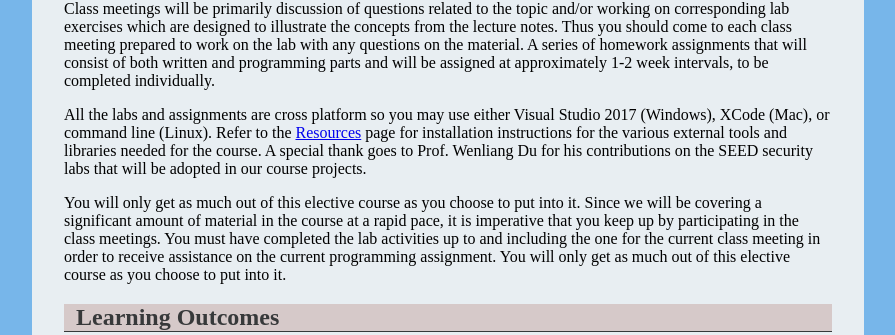
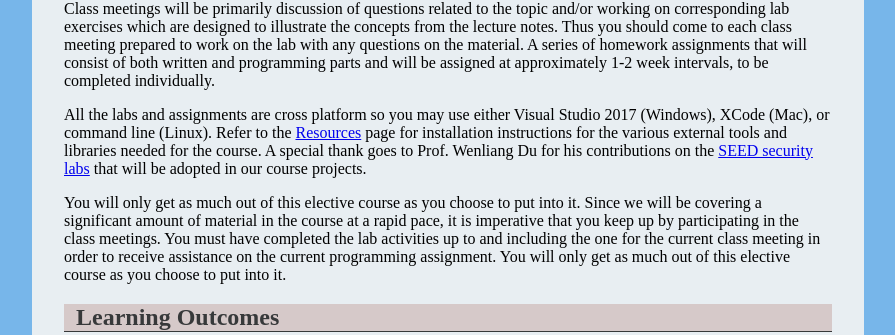
Before and after one commit to ycpcs/cs497-spring2019, a Jekyll site: the page built from syllabus.md, in a window 1280 px wide and 900 px high, scrolled down 737 px. Shown: the part 136-471 px from the top of the window, without its empty margins (192-1087 px from the left). Built offline with Jekyll 4.4.1, drawn with Linux system fonts in a browser that asks for light colours; part of the change alters nothing that is shown.

```diff
--- a/syllabus.md
+++ b/syllabus.md
@@ -39,7 +39,7 @@ Course Structure and Expectations
 ---------------------------------
 Class meetings will be primarily discussion of questions related to the topic and/or working on corresponding lab exercises which are designed to illustrate the concepts from the lecture notes. Thus you should come to each class meeting prepared to work on the lab with any questions on the material. A series of homework assignments that will consist of both written and programming parts and will be assigned at approximately 1-2 week intervals, to be completed individually.
 
-All the labs and assignments are cross platform so you may use either Visual Studio 2017 (Windows), XCode (Mac), or command line (Linux). Refer to the [Resources](resources/index.html) page for installation instructions for the various external tools and libraries needed for the course. A special thank goes to Prof. Wenliang Du for his contributions on the SEED security labs that will be adopted in our course projects.
+All the labs and assignments are cross platform so you may use either Visual Studio 2017 (Windows), XCode (Mac), or command line (Linux). Refer to the [Resources](resources/index.html) page for installation instructions for the various external tools and libraries needed for the course. A special thank goes to Prof. Wenliang Du for his contributions on the [SEED security labs](http://www.cis.syr.edu/~wedu/seed/Labs_16.04/) that will be adopted in our course projects.
 
 You will only get as much out of this elective course as you choose to put into it. Since we will be covering a significant amount of material in the course at a rapid pace, it is imperative that you keep up by participating in the class meetings. You must have completed the lab activities up to and including the one for the current class meeting in order to receive assistance on the current programming assignment. You will only get as much out of this elective course as you choose to put into it.
 
```
